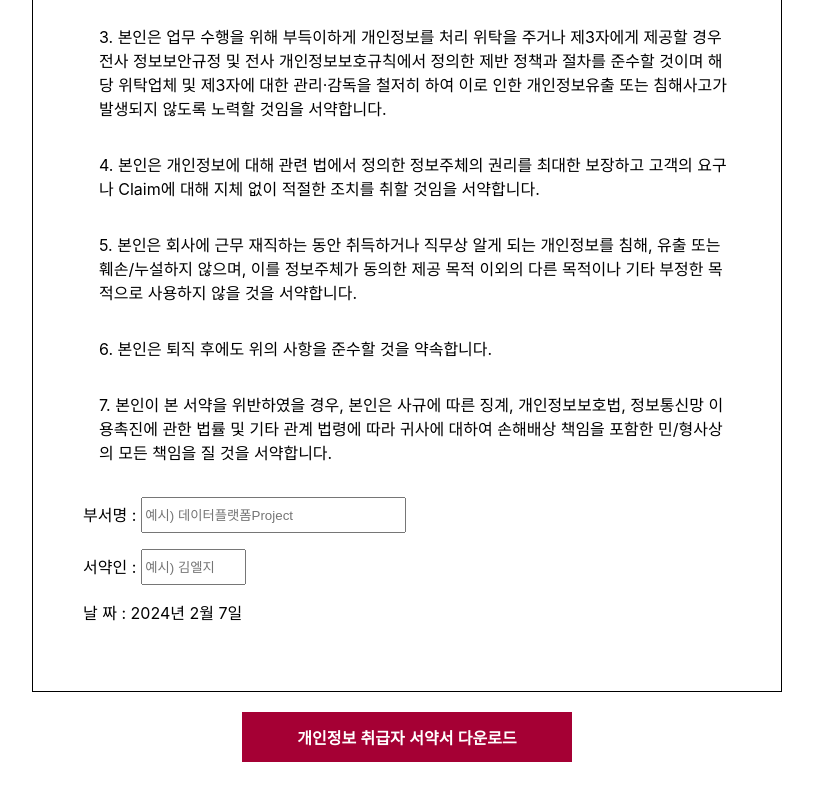
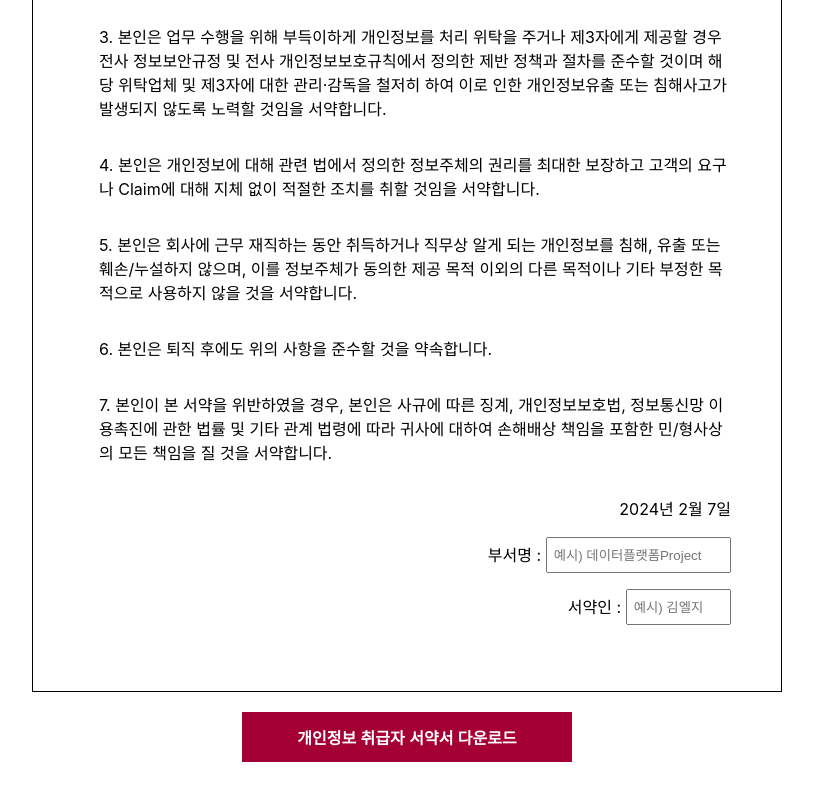
Before and after one commit to doitgrow/pledge, a React (Create React App) app: page / in a window 1280 px wide. Shown: the part 476-1276 px from the top of the page, without its empty margins (233-1046 px from the left). Built offline with nearby package versions, Linux system fonts and the light colour scheme.

Commit message:
서약 부분 정렬 오른쪽으로 변경

```diff
--- a/src/App.js
+++ b/src/App.js
@@ -128,23 +128,41 @@ function App() {
                             손해배상 책임을 포함한 민/형사상의 모든 책임을 질
                             것을 서약합니다.
                         </p>
-
-                        <p style={{ display: "flex", alignItems: "center" }}>
+                        <p
+                            style={{
+                                display: "flex",
+                                alignItems: "center",
+                                justifyContent: "flex-end",
+                            }}>
+                            {todayDate}
+                        </p>
+                        <p
+                            style={{
+                                display: "flex",
+                                alignItems: "center",
+                                justifyContent: "flex-end",
+                            }}>
                             부서명 :
                             <input
                                 type="text"
-                                placeholder="예시) 데이터플랫폼Project"
+                                placeholder=" 예시) 데이터플랫폼Project"
                                 value={department}
-                                size="30"
+                                size="20-"
                                 style={{ marginLeft: "5px", height: "30px" }}
                                 onChange={e => setDepartment(e.target.value)}
                             />
                         </p>
-                        <p style={{ display: "flex", alignItems: "center" }}>
+
+                        <p
+                            style={{
+                                display: "flex",
+                                alignItems: "center",
+                                justifyContent: "flex-end",
+                            }}>
                             서약인 :
                             <input
                                 type="text"
-                                placeholder="예시) 김엘지"
+                                placeholder=" 예시) 김엘지"
                                 value={name}
                                 size="10"
                                 style={{
@@ -153,9 +171,6 @@ function App() {
                                 }}
                                 onChange={e => setName(e.target.value)}
                             />
-                        </p>
-                        <p style={{ display: "flex", alignItems: "center" }}>
-                            날 짜 : {todayDate}
                         </p>
                     </div>
                 </div>
```
